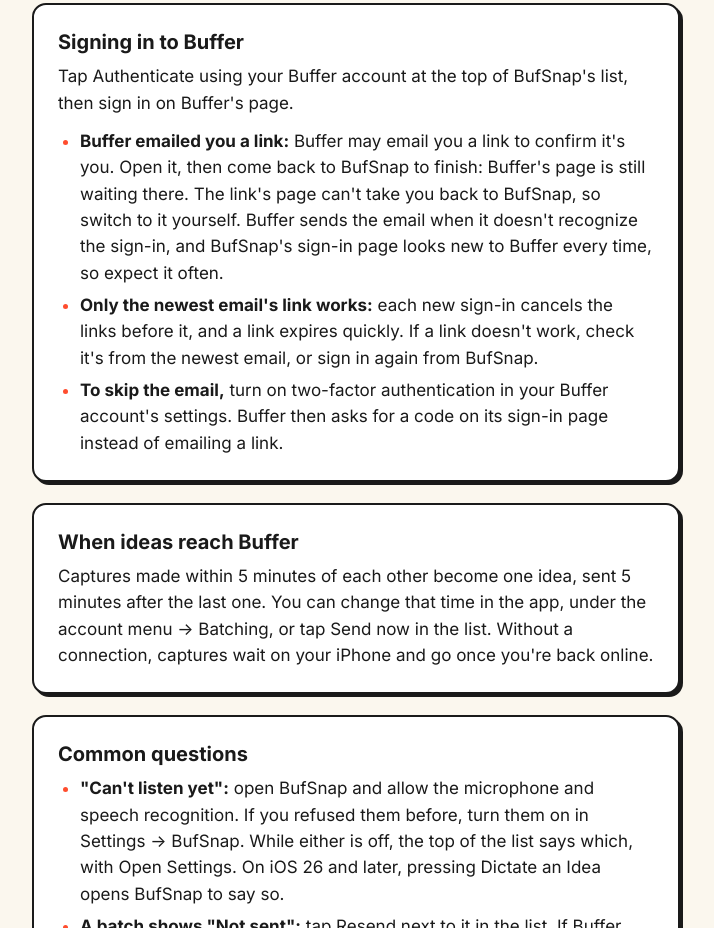
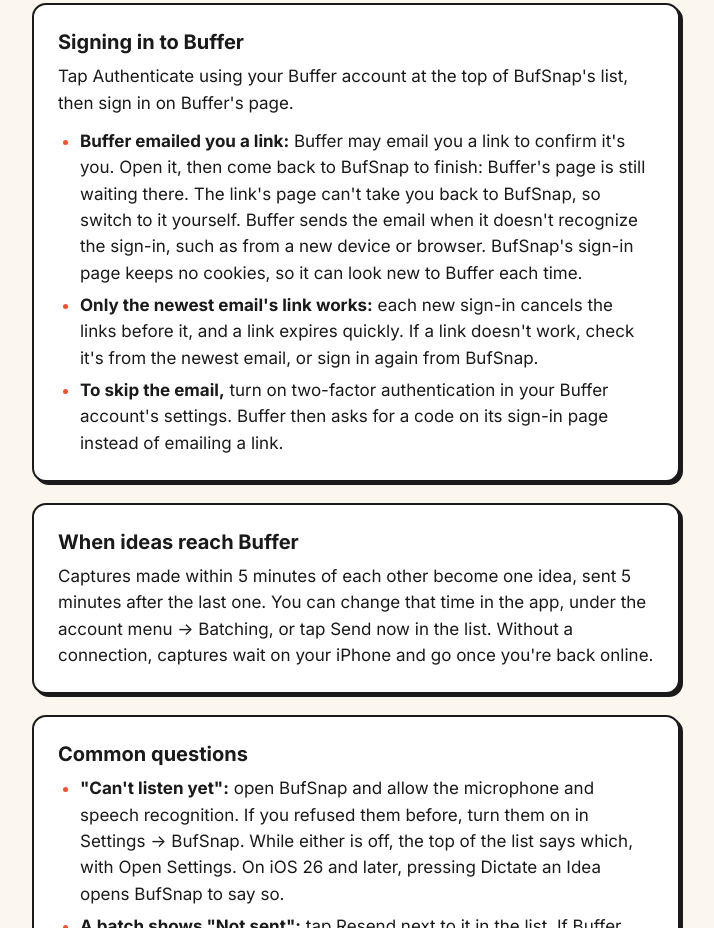
Before and after one commit to southp/buffer-snap, a plain HTML site: page site/support/index.html in a window 1280 px wide. Shown: the part 1353-2281 px from the top of the page, without its empty margins (284-998 px from the left). Drawn offline with Linux system fonts and the light colour scheme.

Commit message:
Docs: Align the demo account check with the emailed link
- Review notes: the pre-submission check no longer promises "no step that needs its inbox", which step 3 now contradicts; it says Buffer can still email a link and points to step 3
- Support page: say the private sign-in page can look new to Buffer, rather than stating it as fact

Co-Authored-By: Claude Opus 5.5 <noreply@anthropic.com>

```diff
--- a/site/support/index.html
+++ b/site/support/index.html
@@ -50,7 +50,7 @@
 <h2>Signing in to Buffer</h2>
 <p>Tap Authenticate using your Buffer account at the top of BufSnap's list, then sign in on Buffer's page.</p>
 <ul>
-  <li><strong>Buffer emailed you a link:</strong> Buffer may email you a link to confirm it's you. Open it, then come back to BufSnap to finish: Buffer's page is still waiting there. The link's page can't take you back to BufSnap, so switch to it yourself. Buffer sends the email when it doesn't recognize the sign-in, and BufSnap's sign-in page looks new to Buffer every time, so expect it often.</li>
+  <li><strong>Buffer emailed you a link:</strong> Buffer may email you a link to confirm it's you. Open it, then come back to BufSnap to finish: Buffer's page is still waiting there. The link's page can't take you back to BufSnap, so switch to it yourself. Buffer sends the email when it doesn't recognize the sign-in, such as from a new device or browser. BufSnap's sign-in page keeps no cookies, so it can look new to Buffer each time.</li>
   <li><strong>Only the newest email's link works:</strong> each new sign-in cancels the links before it, and a link expires quickly. If a link doesn't work, check it's from the newest email, or sign in again from BufSnap.</li>
   <li><strong>To skip the email,</strong> turn on two-factor authentication in your Buffer account's settings. Buffer then asks for a code on its sign-in page instead of emailing a link.</li>
 </ul>
```
Also changed, not shown: 1 other file.
